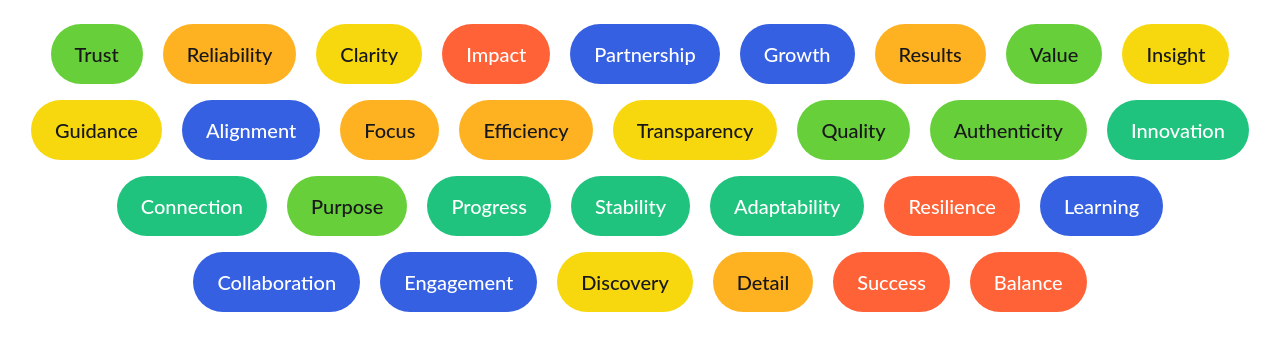
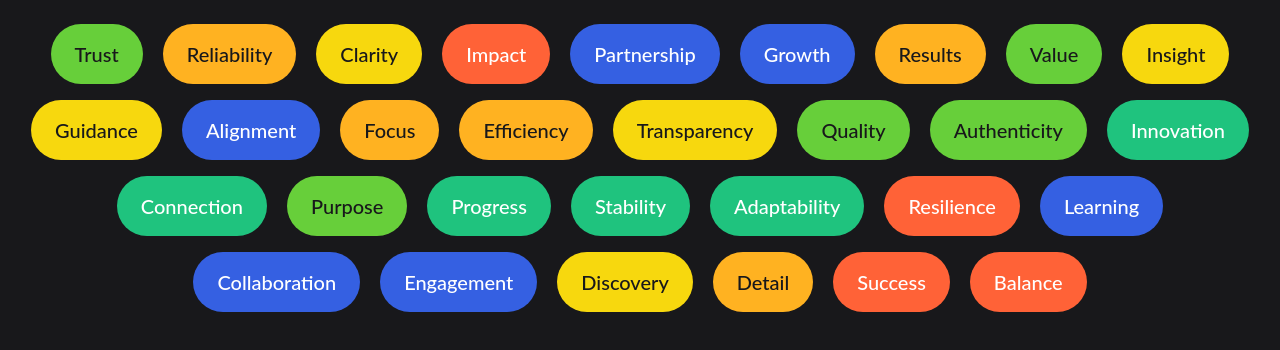
Before and after one commit to asmetanka/rainbow, a plain HTML site: page support.html in a window 1280 px wide. Shown: the top 350 px of the page. Drawn offline with Linux system fonts and the light colour scheme; a web font is replaced by a local one.

Commit message:
Change background color from transparent to #18181b for improved visibility in support and tags pages

```diff
--- a/support.html
+++ b/support.html
@@ -33,7 +33,7 @@
         padding: 0;
         overflow: visible;
         height: 100%;
-        background: transparent;
+        background: #18181b;
     }
 
     .demo-section {
```
Also changed, not shown: tags.html (+1 -1 lines).
